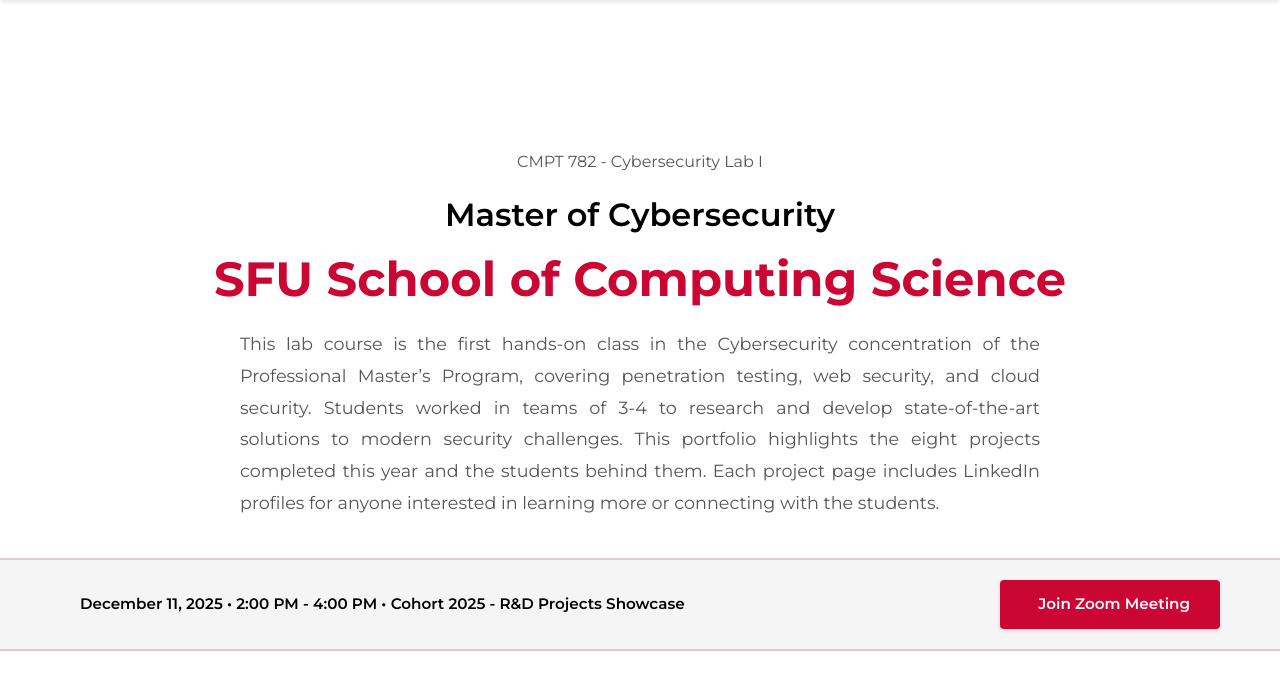
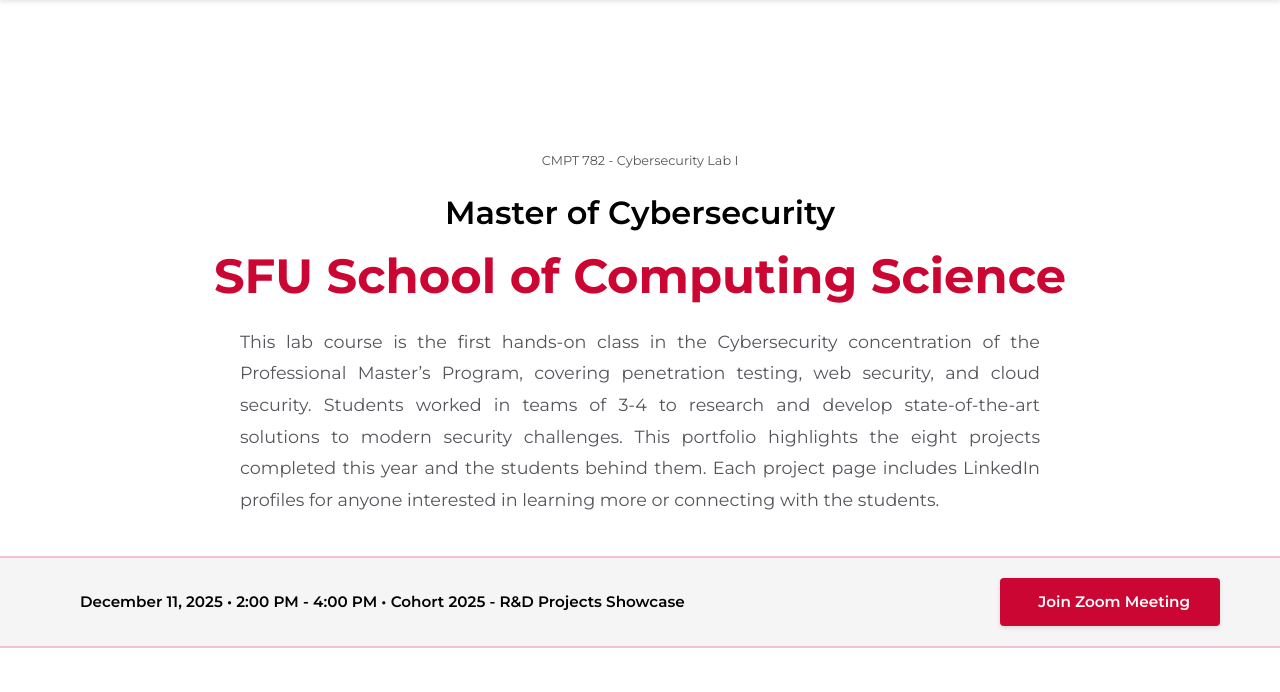
Before and after one commit to CMPT782Lab/researchprojects, a plain HTML site: page docs/index.html in a window 1280 px wide. Shown: the part 108-800 px from the top of the page. Drawn offline with Linux system fonts and the light colour scheme.

Commit message:
update style

```diff
--- a/docs/css/styles.css
+++ b/docs/css/styles.css
@@ -223,7 +223,7 @@ body {
 }
 
 .hero-subtitle {
-  font-size: 1.0rem !important;
+  font-size: 0.8rem !important;
   color: var(--text-light);
   margin-bottom: 20px;
   font-weight: 400;
```
